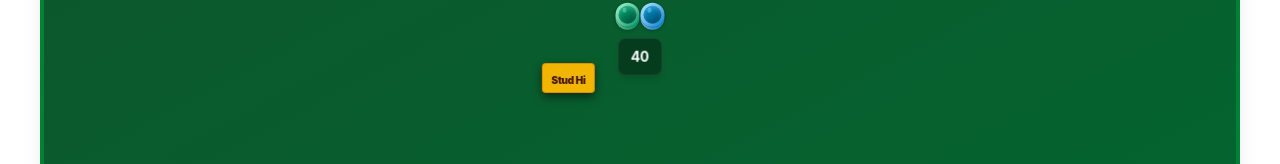
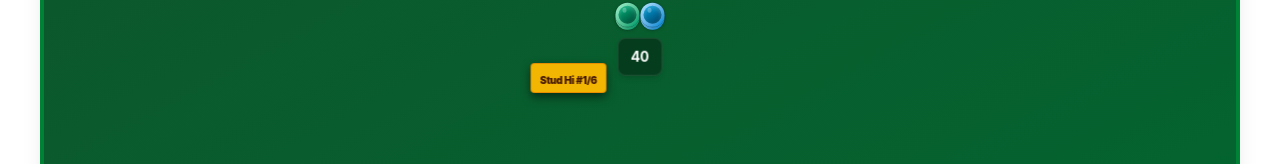
Before and after one commit to KenyaSugimoto/mix-poker, a React (Vite) app: page / in a window 1280 px wide. Both pictures are taken after a click on the button "Start Game". Shown: the part 347-511 px from the top of the page. Built offline with nearby package versions, Linux system fonts and the light colour scheme.

Commit message:
feat: display game number in rotation in TableView
Show current game count within rotation in game type badge.
Calculated using dealIndex and rotation.dealPerGame.

Closes #51

```diff
--- a/src/ui/components/TableView/TableView.tsx
+++ b/src/ui/components/TableView/TableView.tsx
@@ -113,7 +113,9 @@ export const TableView: React.FC<TableViewProps> = ({
       <div className="absolute top-[56%] left-[44%] -translate-x-1/2 -translate-y-1/2 z-10">
         <div className="bg-amber-400/95 backdrop-blur-sm rounded-sm px-2 py-0.5 shadow-[0_4px_10px_rgba(0,0,0,0.5)] border border-amber-600/60">
           <span className="text-[10px] font-black text-amber-950 tracking-tight">
-            {getGameTypeLabel(deal.gameType)}
+            {getGameTypeLabel(deal.gameType)} #
+            {(dealIndex % game.rotation.dealPerGame) + 1}/
+            {game.rotation.dealPerGame}
           </span>
         </div>
       </div>
```
